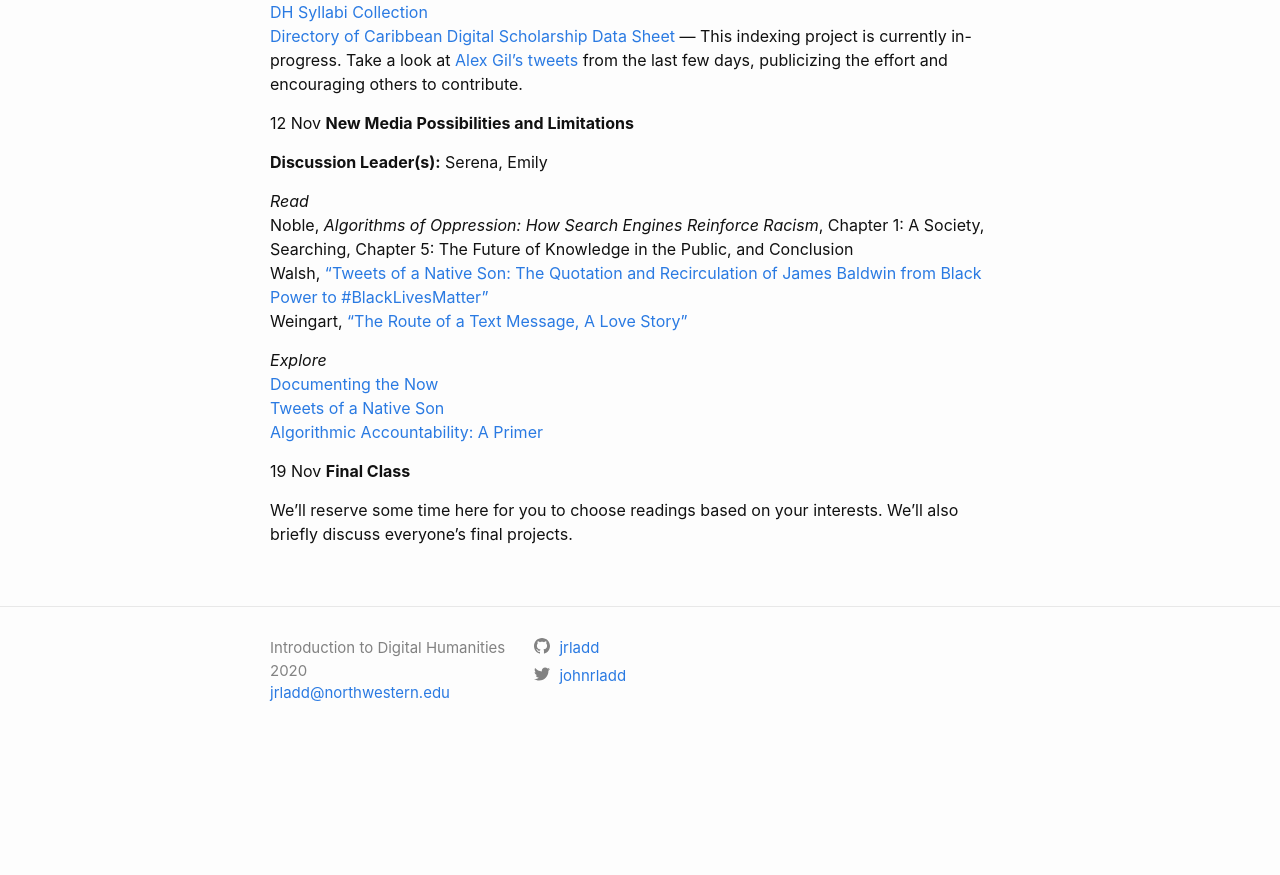
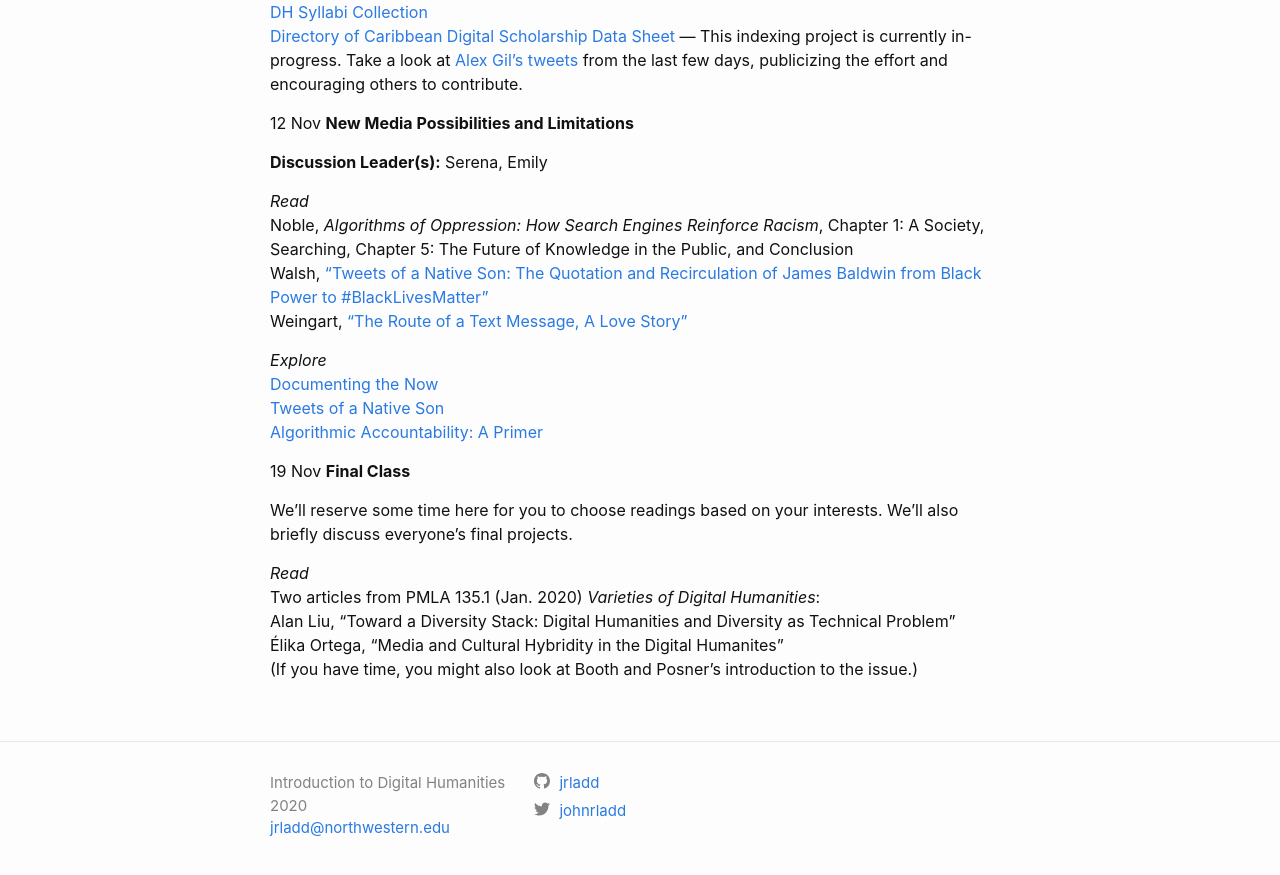
Before and after one commit to jrladd/dh2020, a Jekyll site: the page built from schedule.md, in a window 1280 px wide and 900 px high, scrolled down 3342 px. Shown: the top 875 px of the window. Built offline with Jekyll 4.4.1, drawn with Linux system fonts in a browser that asks for light colours; before the commit the page ends 4107 px from its top, so only the background shows below that.

Commit message:
add final readings

```diff
--- a/schedule.md
+++ b/schedule.md
@@ -151,3 +151,9 @@ Weingart, ["The Route of a Text Message, A Love Story"](https://www.vice.com/en_
 19 Nov  **Final Class**
 
 We'll reserve some time here for you to choose readings based on your interests. We'll also briefly discuss everyone's final projects.
+
+*Read*
+Two articles from PMLA 135.1 (Jan. 2020) *Varieties of Digital Humanities*:
+Alan Liu, "Toward a Diversity Stack: Digital Humanities and Diversity as Technical Problem"
+Élika Ortega, "Media and Cultural Hybridity in the Digital Humanites"
+(If you have time, you might also look at Booth and Posner's introduction to the issue.)
```
